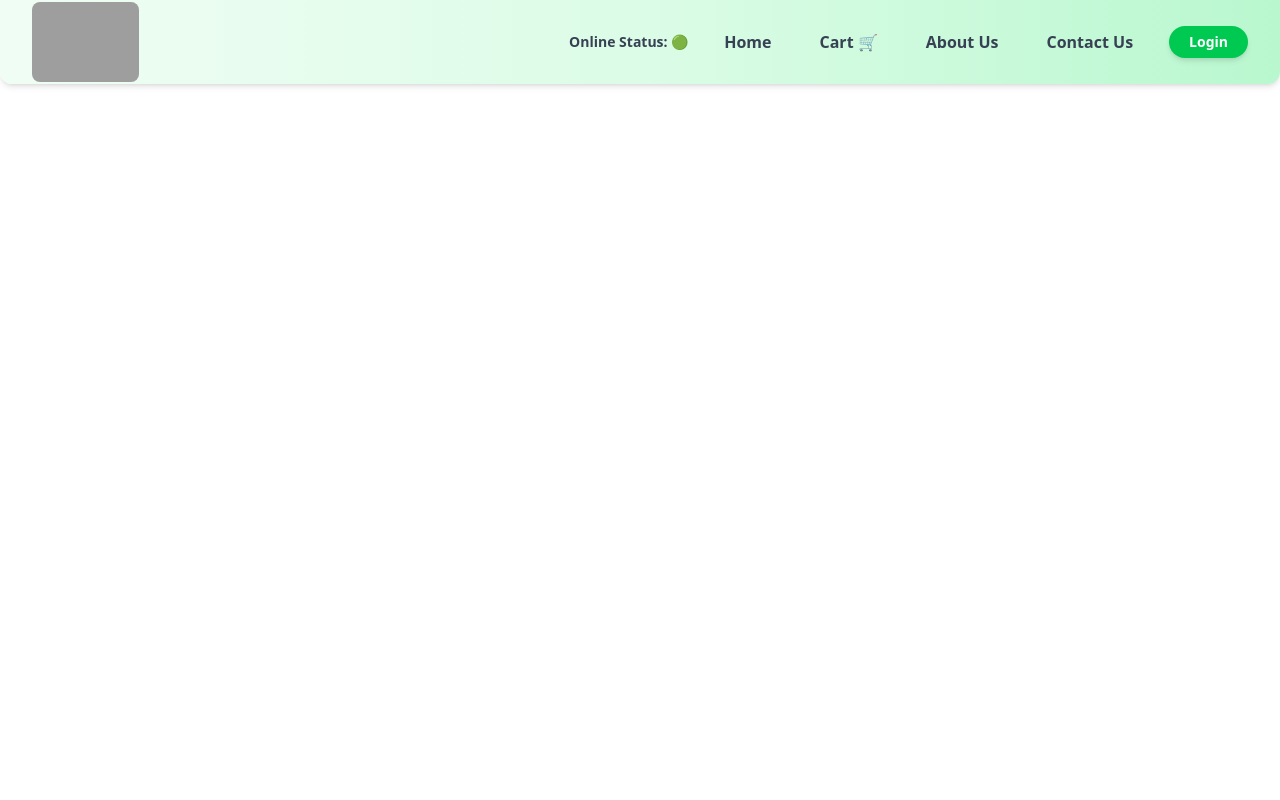
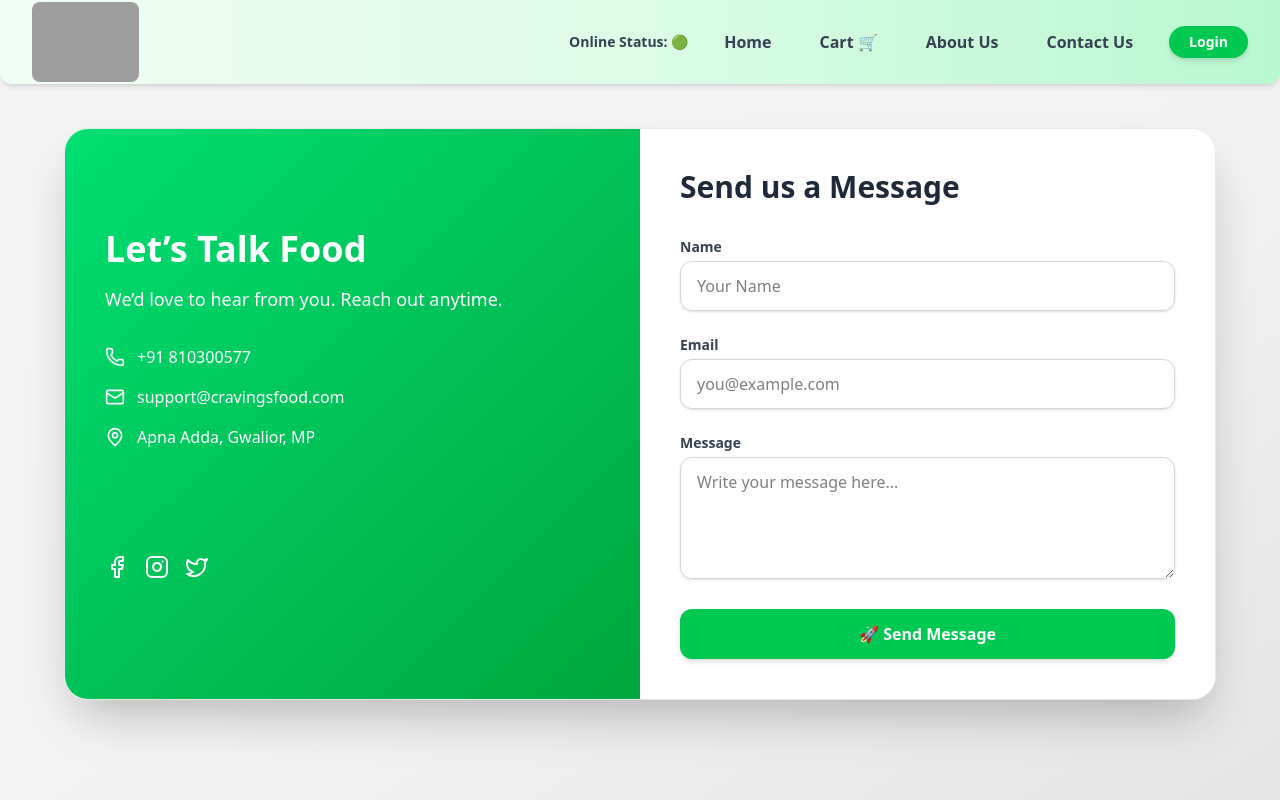
Before and after one commit to RudraJat/Cravings, a React (Vite) app: page /contact in a window 1280 px wide. Built offline with nearby package versions, Linux system fonts and the light colour scheme; grey boxes are pictures that could not be loaded.

Commit message:
beautify our about us page

```diff
--- a/package.json
+++ b/package.json
@@ -25,6 +25,7 @@
   },
   "dependencies": {
     "@tailwindcss/postcss": "^4.1.11",
+    "lucide-react": "^0.525.0",
     "react": "^19.1.0",
     "react-dom": "^19.1.0",
     "react-router": "^6.23.0",
--- a/src/components/About.jsx
+++ b/src/components/About.jsx
@@ -1,16 +1,167 @@
-// import User from "./User";
-import UserClass from "./UserClass";
+import { useEffect, useState } from "react";
+import { Mail, Phone, Github, Linkedin } from "lucide-react";
 
-const About = () =>{
+const GITHUB_USERNAME = "RudraJat";
+
+const About = () => {
+  const [user, setUser] = useState(null);
+  const [loading, setLoading] = useState(true);
+  const [activeTab, setActiveTab] = useState("about");
+
+  useEffect(() => {
+    fetch(`https://api.github.com/users/${GITHUB_USERNAME}`)
+      .then((res) => res.json())
+      .then((data) => {
+        setUser(data);
+        setLoading(false);
+      })
+      .catch(() => setLoading(false));
+  }, []);
+
+  if (loading) {
     return (
-        <div>
+      <div className="pt-32 min-h-screen flex items-center justify-center">
+        <div className="animate-spin rounded-full h-16 w-16 border-b-4 border-green-500"></div>
+      </div>
+    );
+  }
 
-            <h1>About Us</h1>
-            <p>We are a food delivery service dedicated to bringing you the best meals from your favorite restaurants.</p>
-            {/* <User name="RudraFunction" location="GwaliorFunction"/> */}
-            <UserClass name="RudraClass" location="GwaliorClass"/>
+  if (!user || user.message === "Not Found") {
+    return (
+      <div className="pt-32 min-h-screen flex items-center justify-center text-gray-600">
+        GitHub user not found.
+      </div>
+    );
+  }
+
+  return (
+    <div className="pt-28 pb-20 min-h-screen bg-gradient-to-br from-gray-100 via-white to-gray-200 px-4 sm:px-8 md:px-16">
+      <div className="max-w-4xl mx-auto bg-white rounded-3xl shadow-2xl p-10 md:p-16 text-center">
+        {/* Avatar */}
+        <img
+          src={user.avatar_url}
+          alt={user.name}
+          className="w-28 h-28 rounded-full mx-auto mb-6 shadow-lg ring-4 ring-green-400"
+        />
+
+        {/* Name */}
+        <h1 className="text-3xl sm:text-4xl font-extrabold text-green-600 mb-6">
+          {user.name || user.login}
+        </h1>
+
+        {/* Tabs */}
+        <div className="flex justify-center gap-4 mb-8">
+          {["about", "skills", "experience"].map((tab) => (
+            <button
+              key={tab}
+              onClick={() => setActiveTab(tab)}
+              className={`px-6 py-2 rounded-full font-semibold transition-all duration-300 ${
+                activeTab === tab
+                  ? "bg-green-500 text-white shadow-md hover:bg-white hover:text-green-600 hover:border hover:border-green-500"
+                  : "bg-gray-100 text-gray-600 hover:shadow-md"
+              }`}
+            >
+              {tab.charAt(0).toUpperCase() + tab.slice(1)}
+            </button>
+          ))}
         </div>
-    );
+
+        {/* Tab Content */}
+        {activeTab === "about" && (
+          <>
+            <p className="text-gray-700 text-md leading-relaxed mb-10">
+              Passionate developer with a love for creating beautiful and
+              functional web applications. Always eager to learn and explore new
+              technologies. Specialized in modern web development practices and
+              user-centric design principles.
+            </p>
+
+            {/* Contact Grid */}
+            <div className="grid grid-cols-1 sm:grid-cols-2 gap-6 text-sm text-gray-600 max-w-xl mx-auto">
+              <div className="bg-gray-50 border border-gray-200 rounded-xl p-4 flex items-center gap-3 shadow-sm hover:shadow-md transition-all duration-300">
+                <Mail className="w-5 h-5 text-green-500" />
+                <span>rps9827256181@gmail.com</span>
+              </div>
+
+              <div className="bg-gray-50 border border-gray-200 rounded-xl p-4 flex items-center gap-3 shadow-sm hover:shadow-md transition-all duration-300">
+                <Phone className="w-5 h-5 text-green-500" />
+                <span>+91 81030 00577</span>
+              </div>
+
+              <div className="bg-gray-50 border border-gray-200 rounded-xl p-4 flex items-center gap-3 shadow-sm hover:shadow-md transition-all duration-300">
+                <Github className="w-5 h-5 text-green-500" />
+                <a
+                  href="https://github.com/RudraJat"
+                  target="_blank"
+                  rel="noreferrer"
+                  className="hover:underline"
+                >
+                  github.com/RudraJat
+                </a>
+              </div>
+
+              <div className="bg-gray-50 border border-gray-200 rounded-xl p-4 flex items-center gap-3 shadow-sm hover:shadow-md transition-all duration-300">
+                <Linkedin className="w-5 h-5 text-green-500" />
+                <a
+                  href="https://linkedin.com/in/rudrapratap"
+                  target="_blank"
+                  rel="noreferrer"
+                  className="hover:underline"
+                >
+                  linkedin.com/in/rudrapratap
+                </a>
+              </div>
+            </div>
+          </>
+        )}
+
+        {activeTab === "skills" && (
+          <div className="grid sm:grid-cols-2 gap-4 text-left text-sm sm:text-base text-gray-700">
+            <div>
+              <h4 className="font-bold mb-2 text-green-600">Frontend</h4>
+              <ul className="list-disc list-inside">
+                <li>React</li>
+                <li>HTML5</li>
+                <li>CSS3</li>
+                <li>JavaScript</li>
+              </ul>
+            </div>
+            <div>
+              <h4 className="font-bold mb-2 text-green-600">Backend</h4>
+              <ul className="list-disc list-inside">
+                <li>PHP</li>
+                <li>SQL</li>
+              </ul>
+            </div>
+            <div>
+              <h4 className="font-bold mb-2 text-green-600">Tools</h4>
+              <ul className="list-disc list-inside">
+                <li>Git</li>
+                <li>VS Code</li>
+                <li>Figma</li>
+              </ul>
+            </div>
+          </div>
+        )}
+
+        {activeTab === "experience" && (
+          <div className="text-left text-gray-700 space-y-3">
+            <h4 className="font-bold text-green-600 text-lg">
+              FullStack Developer
+            </h4>
+            <p className="text-sm font-semibold">Apni Hi Company Hai</p>
+            <p className="text-sm text-gray-500">2024 - Present</p>
+            <p className="text-sm mt-2">
+              Developed responsive and high-performance web applications using
+              React and Node.js. Focused on building clean UI architecture,
+              integrating REST APIs, and maintaining production-level
+              deployments.
+            </p>
+          </div>
+        )}
+      </div>
+    </div>
+  );
 };
 
 export default About;
--- a/src/components/ContactUs.jsx
+++ b/src/components/ContactUs.jsx
@@ -1,13 +1,87 @@
-
+import { Mail, Phone, MapPin, Facebook, Instagram, Twitter } from "lucide-react";
 
 const ContactUs = () => {
-    return(
-        <div>
+  return (
+    <section className="min-h-screen pt-32 pb-20 px-6 md:px-16 bg-gradient-to-br from-neutral-100 via-zinc-100 to-neutral-200">
+      <div className="max-w-6xl mx-auto flex flex-col md:flex-row rounded-3xl shadow-2xl overflow-hidden bg-white/90 backdrop-blur-md border border-gray-200">
 
-            <h1>Contact Us</h1>
-            <p>If you have any questions or feedback, feel free to reach out to us!</p>
-        </div>
-    );
+        {/* Left Panel */}
+        <aside className="w-full md:w-1/2 bg-gradient-to-br from-green-400 to-green-600 text-white p-10 flex flex-col justify-between">
+          <div className="pt-15">
+            <h2 className="text-4xl font-extrabold mb-4">Let’s Talk Food</h2>
+            <p className="text-lg font-medium mb-8">We’d love to hear from you. Reach out anytime.</p>
+
+            <div className="space-y-4 text-base ">
+              <div className="flex items-center gap-3">
+                <Phone className="w-5 h-5" />
+                <span>+91 810300577</span>
+              </div>
+              <div className="flex items-center gap-3">
+                <Mail className="w-5 h-5" />
+                <span>support@cravingsfood.com</span>
+              </div>
+              <div className="flex items-center gap-3">
+                <MapPin className="w-5 h-5" />
+                <span>Apna Adda, Gwalior, MP</span>
+              </div>
+            </div>
+          </div>
+
+          <div className="flex gap-4 pb-20">
+            {[Facebook, Instagram, Twitter].map((Icon, i) => (
+              <Icon
+                key={i}
+                className="w-6 h-6 hover:scale-110 hover:text-white/80 transition-transform cursor-pointer"
+              />
+            ))}
+          </div>
+        </aside>
+
+        {/* Right Form */}
+        <main className="w-full md:w-1/2 bg-white p-10">
+          <h3 className="text-3xl font-bold text-gray-800 mb-8">
+            Send us a Message
+          </h3>
+
+          <form className="space-y-6">
+            <div>
+              <label className="block text-sm font-semibold text-gray-700 mb-1">Name</label>
+              <input
+                type="text"
+                placeholder="Your Name"
+                className="w-full px-4 py-3 rounded-xl border border-gray-300 shadow-sm focus:outline-none focus:ring-2 focus:ring-green-400 bg-white/80"
+              />
+            </div>
+
+            <div>
+              <label className="block text-sm font-semibold text-gray-700 mb-1">Email</label>
+              <input
+                type="email"
+                placeholder="you@example.com"
+                className="w-full px-4 py-3 rounded-xl border border-gray-300 shadow-sm focus:outline-none focus:ring-2 focus:ring-green-400 bg-white/80"
+              />
+            </div>
+
+            <div>
+              <label className="block text-sm font-semibold text-gray-700 mb-1">Message</label>
+              <textarea
+                rows="4"
+                placeholder="Write your message here..."
+                className="w-full px-4 py-3 rounded-xl border border-gray-300 shadow-sm focus:outline-none focus:ring-2 focus:ring-green-400 bg-white/80"
+              ></textarea>
+            </div>
+
+            <button
+              type="submit"
+              className="w-full bg-green-500 hover:bg-white text-white hover:text-green-600 font-bold py-3 rounded-xl border border-transparent hover:border-green-500 shadow-md transition-all duration-300"
+            >
+              🚀 Send Message
+            </button>
+          </form>
+        </main>
+      </div>
+    </section>
+  );
 };
 
 export default ContactUs;
```
Also changed, not shown: 1 other file (tests, documents, lock files or other folders).
